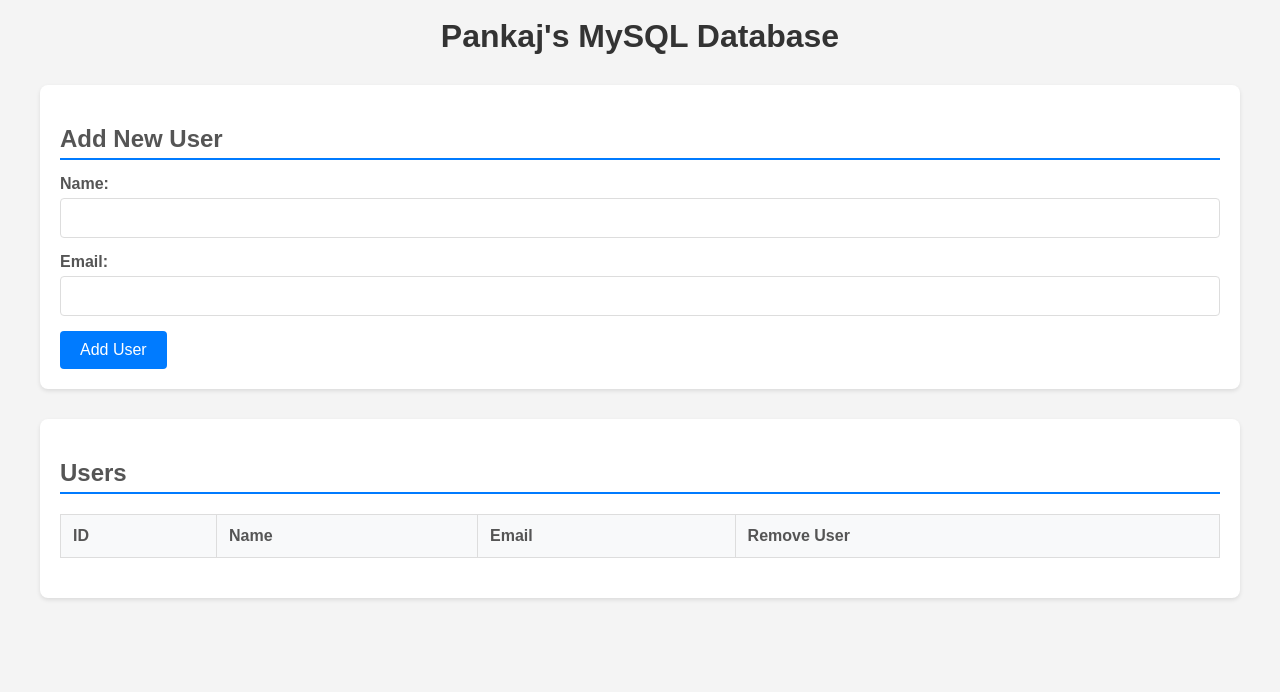
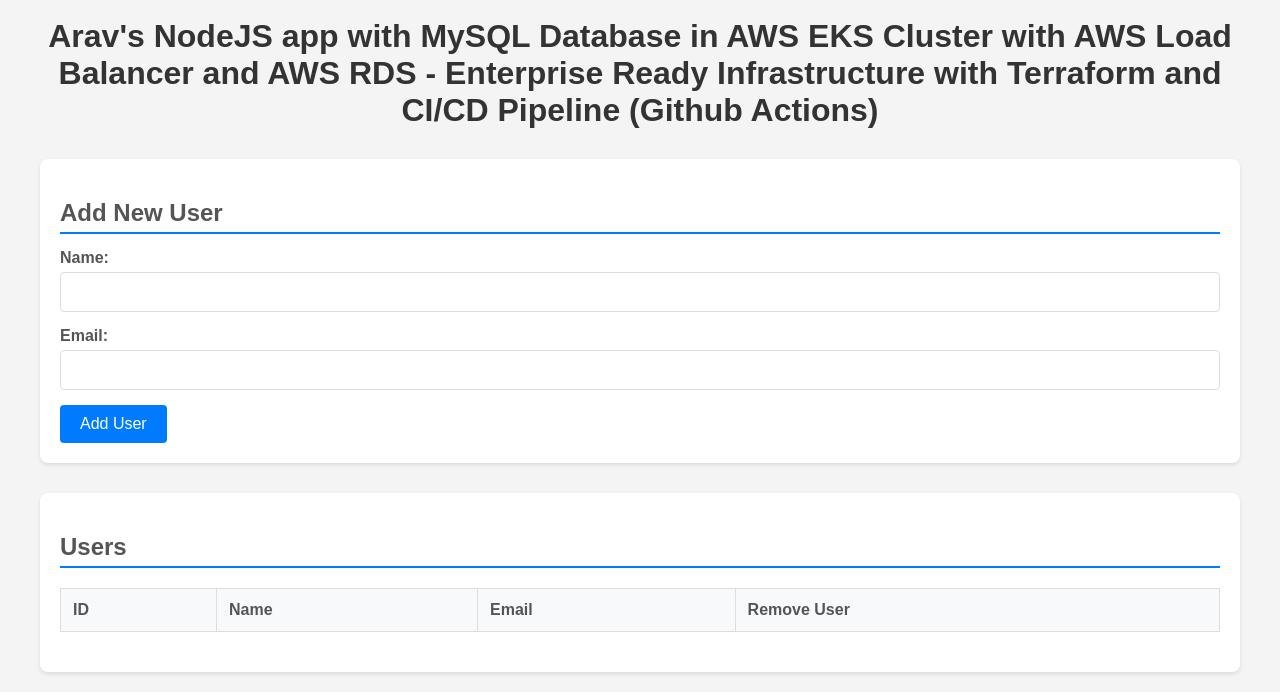
Before and after one commit to aravpatel19/nodejs-mysql, a website: page public/index.html in a window 1280 px wide. Shown: the part 123-815 px from the top of the page. Drawn offline with Linux system fonts and the light colour scheme; no server answers.

Commit message:
Making title updates

```diff
--- a/public/index.html
+++ b/public/index.html
@@ -11,7 +11,7 @@
     <div class="logo">
         <img src="images/logo.png" id="tf-logo">
     </div>
-    <h1>Pankaj's MySQL Database</h1>
+    <h1>Arav's NodeJS app with MySQL Database in AWS EKS Cluster with AWS Load Balancer and AWS RDS - Enterprise Ready Infrastructure with Terraform and CI/CD Pipeline (Github Actions)</h1>
 
     <!-- Add User Form -->
     <div class="form-container">
```
